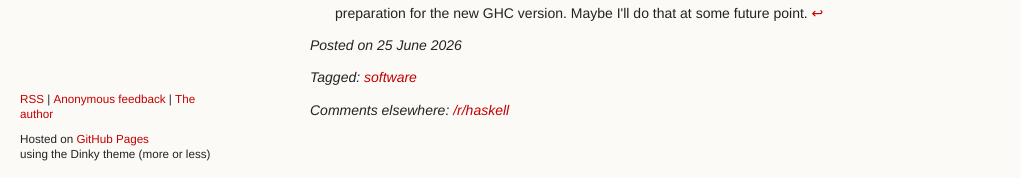
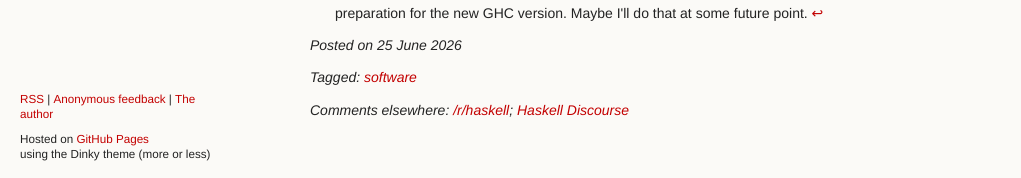
Before and after one commit to ChickenProp/chickenprop.github.com, a Jekyll site: the page built from _posts/2026-06-25-dev-log-ghc-syntax.md, in a window 1280 px wide and 900 px high, scrolled down 4056 px. Shown: the part 719-897 px from the top of the window, without its empty margins (0-1021 px from the left). Built offline with Jekyll 4.4.1, drawn with Linux system fonts in a browser that asks for light colours; nearby versions of some CDN libraries.

Commit message:
External comments: discourse.

```diff
--- a/_posts/2026-06-25-dev-log-ghc-syntax.md
+++ b/_posts/2026-06-25-dev-log-ghc-syntax.md
@@ -6,6 +6,8 @@ tags: [software]
 external_comments:
   - name: /r/haskell
     url: https://www.reddit.com/r/haskell/comments/1ufkj7r/dev_log_implementing_new_syntax_in_ghc/
+  - name: Haskell Discourse
+    url: https://discourse.haskell.org/t/dev-log-implementing-new-syntax-in-ghc/14319
 ---
 In September 2024, I started working on a patch to GHC.
 
```
